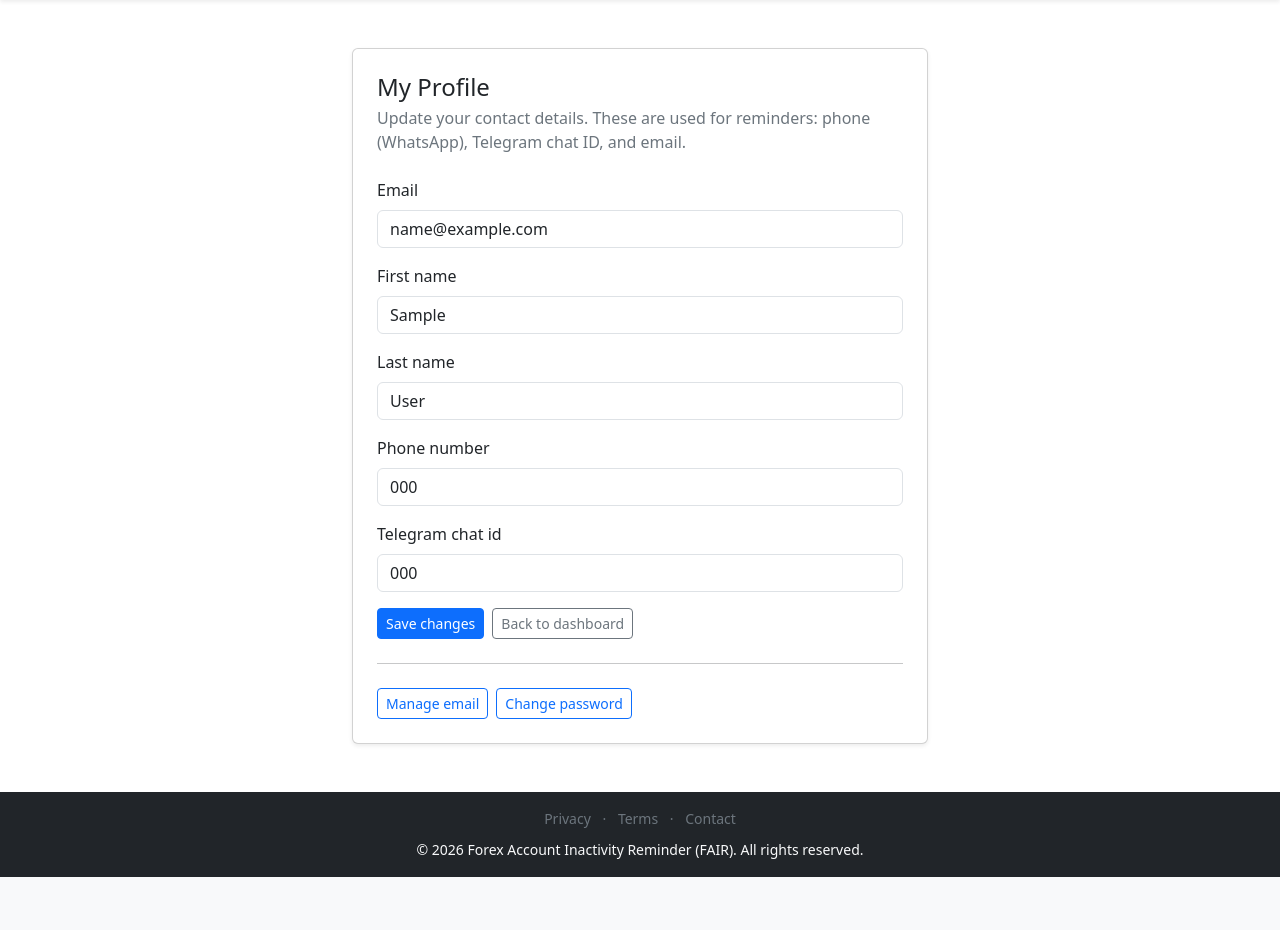
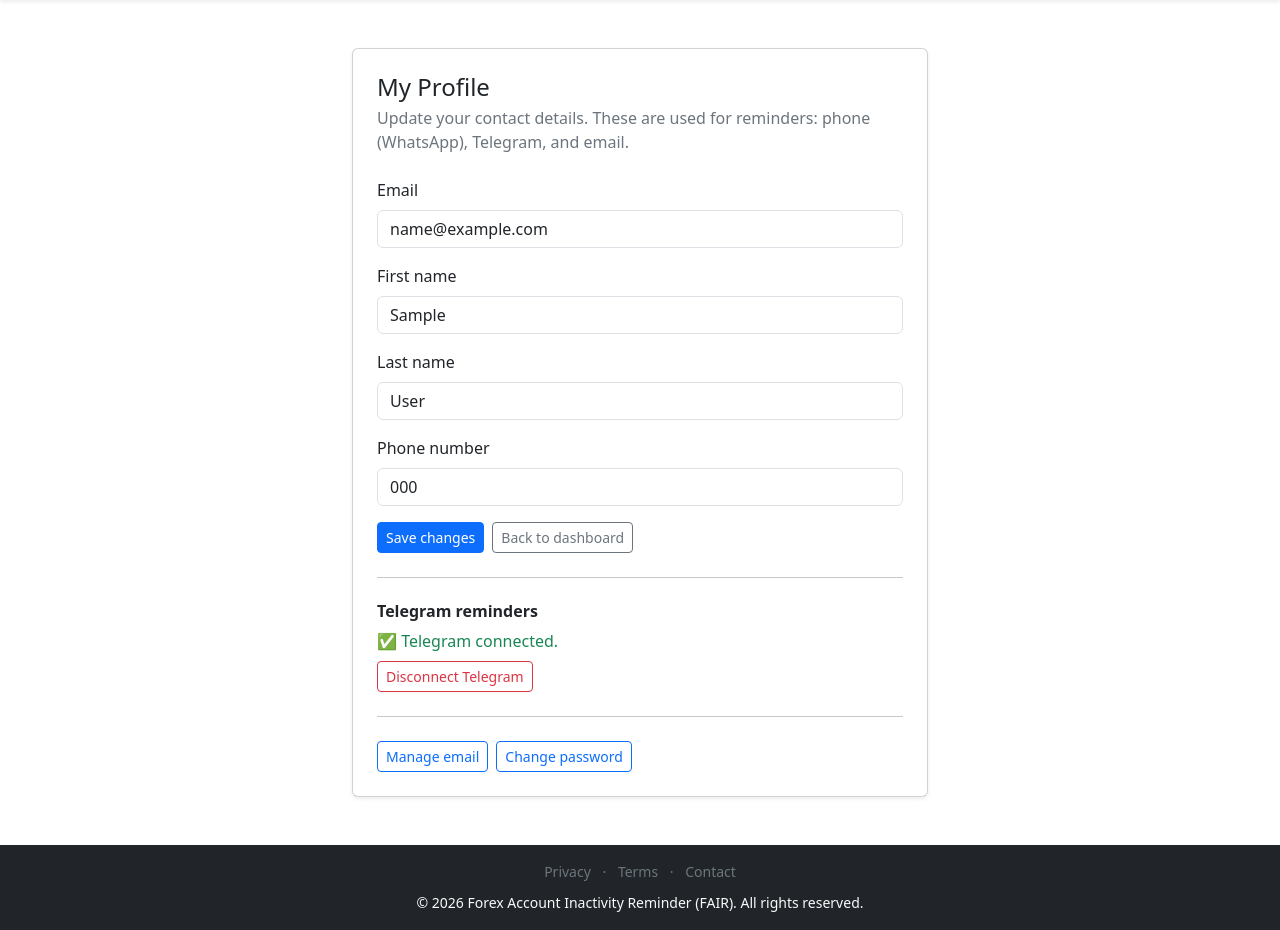
Before and after one commit to mdkintu/forex_reminder, a Django app: page /profile/ in a window 1280 px wide. Shown: the part 62-992 px from the top of the page. Before the commit the page ends 939 px from the top, so only its background shows below. Run offline with Django 5.2, Linux system fonts and the light colour scheme; a user stored in the database is signed in; tables that the repository leaves empty hold one stand-in row (values such as "Sample post"); parts of the project's set-up code (start-up, migrations or seed data) failed here and were passed over.

Commit message:
Add one-tap "Connect Telegram" flow via webhook
Telegram bots can't message a user who has never contacted them first
(a platform anti-spam rule, not something this app controls), so users
previously had to find their own chat ID via a third-party bot and paste
it into a text field. This replaces that with a one-tap deep link:

- Profile page shows a "Connect Telegram" button
  (t.me/<TELEGRAM_BOT_USERNAME>?start=<token>) when not yet connected, or
  a "Disconnect" action once it is. The user taps it, then taps Telegram's
  own "Start" button -- one tap, no chat ID to look up or type.
- A new webhook (accounts.views.telegram_webhook, POST-only, csrf_exempt)
  receives the resulting /start <token> message, resolves the token to the
  right user via User.resolve_telegram_link_token, saves the chat id, and
  confirms in the chat. Verified via the X-Telegram-Bot-Api-Secret-Token
  header (TELEGRAM_WEBHOOK_SECRET) so a spoofed POST to the same URL is
  rejected with 403. A failed confirmation reply is caught and logged
  rather than raising, since Telegram retries on non-2xx and the chat id
  is already saved by that point.
- Link tokens (accounts.models.User) are random, single-use, and expire
  after 30 minutes.
- New `set_telegram_webhook` management command registers/inspects/removes
  the webhook with Telegram's servers (HTTPS + TELEGRAM_WEBHOOK_SECRET
  required, so this is a production-only step -- see README).
- ProfileForm no longer exposes telegram_chat_id for direct editing;
  dashboard/profile show a connected/not-connected state instead of the
  raw chat id.

Verified live end-to-end: real webhook POSTs (valid token connects and
clears itself, replay of a used token doesn't reconnect, wrong/missing
secret returns 403, non-POST returns 405), and the profile page's
connect/disconnect UI via browser automation.

Co-Authored-By: Claude Sonnet 5 <noreply@anthropic.com>

```diff
--- a/accounts/forms.py
+++ b/accounts/forms.py
@@ -8,12 +8,14 @@ class ProfileForm(forms.ModelForm):
 
     class Meta:
         model = User
+        # telegram_chat_id is deliberately not here: it's set via the
+        # "Connect Telegram" deep-link flow (accounts.views.telegram_webhook),
+        # not typed in by hand — see templates/account/profile.html.
         fields = [
             "email",
             "first_name",
             "last_name",
             "phone_number",
-            "telegram_chat_id",
         ]
         widgets = {
             "email": forms.EmailInput(
@@ -31,10 +33,4 @@ class ProfileForm(forms.ModelForm):
                     "placeholder": "+15551234567 (E.164, used for WhatsApp)",
                 }
             ),
-            "telegram_chat_id": forms.TextInput(
-                attrs={
-                    "class": "form-control",
-                    "placeholder": "Your Telegram chat id, e.g. 123456789",
-                }
-            ),
         }
--- a/accounts/models.py
+++ b/accounts/models.py
@@ -1,5 +1,8 @@
+import secrets
+
 from django.contrib.auth.models import AbstractUser, BaseUserManager
 from django.db import models
+from django.utils import timezone as dj_timezone
 
 
 class UserManager(BaseUserManager):
@@ -41,9 +44,19 @@ class User(AbstractUser):
 
     username = None  # Remove the username field entirely
 
+    #: How long a generated "Connect Telegram" link token stays valid.
+    TELEGRAM_LINK_TOKEN_VALID_MINUTES = 30
+
     email = models.EmailField(unique=True)
     phone_number = models.CharField(max_length=20, blank=True)
     telegram_chat_id = models.CharField(max_length=100, blank=True)
+    # Short-lived token for the "Connect Telegram" deep link
+    # (t.me/<bot>?start=<token>). Telegram requires the user to message the
+    # bot before it can message them — this one-tap flow does that message
+    # for them, and accounts.views.telegram_webhook uses this token to know
+    # which account the resulting chat_id belongs to. Cleared after use.
+    telegram_link_token = models.CharField(max_length=43, blank=True, db_index=True)
+    telegram_link_token_created_at = models.DateTimeField(null=True, blank=True)
     # IANA timezone name (e.g. "Africa/Nairobi", "America/New_York"). Auto
     # detected from the user's browser on first login, with a manual override.
     # Used to compute "days since last trade" in the user's local timezone so
@@ -79,3 +92,35 @@ class User(AbstractUser):
                 self.timezone = value
         except (zoneinfo.ZoneInfoNotFoundError, ValueError, TypeError):
             pass  # ignore junk from the client
+
+    def get_or_create_telegram_link_token(self) -> str:
+        """A valid token for the "Connect Telegram" deep link, generating a
+        fresh one if there's none yet or the existing one has expired."""
+        if self.telegram_link_token and self._telegram_link_token_is_valid():
+            return self.telegram_link_token
+        self.telegram_link_token = secrets.token_urlsafe(32)
+        self.telegram_link_token_created_at = dj_timezone.now()
+        self.save(update_fields=["telegram_link_token", "telegram_link_token_created_at"])
+        return self.telegram_link_token
+
+    def _telegram_link_token_is_valid(self) -> bool:
+        if not self.telegram_link_token or not self.telegram_link_token_created_at:
+            return False
+        age = dj_timezone.now() - self.telegram_link_token_created_at
+        return age.total_seconds() <= self.TELEGRAM_LINK_TOKEN_VALID_MINUTES * 60
+
+    def clear_telegram_link_token(self) -> None:
+        self.telegram_link_token = ""
+        self.telegram_link_token_created_at = None
+        self.save(update_fields=["telegram_link_token", "telegram_link_token_created_at"])
+
+    @classmethod
+    def resolve_telegram_link_token(cls, token: str) -> "User | None":
+        """The user a still-valid "Connect Telegram" token belongs to, or
+        None if the token is missing, unknown, or expired."""
+        if not token:
+            return None
+        user = cls.objects.filter(telegram_link_token=token).first()
+        if user is None or not user._telegram_link_token_is_valid():
+            return None
+        return user
--- a/accounts/urls.py
+++ b/accounts/urls.py
@@ -11,4 +11,5 @@ urlpatterns = [
     path("privacy/", views.privacy, name="privacy"),
     path("terms/", views.terms, name="terms"),
     path("contact/", views.contact, name="contact"),
+    path("telegram/webhook/", views.telegram_webhook, name="telegram_webhook"),
 ]
--- a/accounts/views.py
+++ b/accounts/views.py
@@ -1,11 +1,22 @@
+import json
+import logging
+
+from django.conf import settings
 from django.contrib import messages
 from django.contrib.auth.decorators import login_required
+from django.http import HttpResponse, HttpResponseForbidden
 from django.shortcuts import redirect, render
+from django.views.decorators.csrf import csrf_exempt
+from django.views.decorators.http import require_POST
 
 from allauth.account.models import EmailAddress
 from trades.models import TradingAccount
+from trades.notifications import send_telegram_message
 
 from .forms import ProfileForm
+from .models import User
+
+logger = logging.getLogger(__name__)
 
 
 def home(request):
@@ -70,8 +81,15 @@ def profile(request):
 
     Handles both GET (render the form) and POST (save the changes). When the
     email changes, allauth's ``EmailAddress`` record is updated too so the
-    two stay in sync.
+    two stay in sync. A separate "disconnect_telegram" POST action (its own
+    button, not part of ProfileForm) clears a connected Telegram chat.
     """
+    if request.method == "POST" and "disconnect_telegram" in request.POST:
+        request.user.telegram_chat_id = ""
+        request.user.save(update_fields=["telegram_chat_id"])
+        messages.success(request, "Telegram disconnected.")
+        return redirect("accounts:profile")
+
     if request.method == "POST":
         # Read the current email before binding: form validation writes the
         # submitted values onto request.user.
@@ -103,4 +121,83 @@ def profile(request):
     else:
         form = ProfileForm(instance=request.user)
 
-    return render(request, "account/profile.html", {"form": form, "user": request.user})
+    telegram_connect_url = None
+    if not request.user.telegram_chat_id and settings.TELEGRAM_BOT_USERNAME:
+        token = request.user.get_or_create_telegram_link_token()
+        telegram_connect_url = (
+            f"https://t.me/{settings.TELEGRAM_BOT_USERNAME}?start={token}"
+        )
+
+    return render(
+        request,
+        "account/profile.html",
+        {
+            "form": form,
+            "user": request.user,
+            "telegram_connect_url": telegram_connect_url,
+        },
+    )
+
+
+@csrf_exempt
+@require_POST
+def telegram_webhook(request):
+    """Receives updates from Telegram's webhook (see the set_telegram_webhook
+    management command).
+
+    Handles the ``/start <token>`` message the "Connect Telegram" deep link
+    sends: resolves which user the token belongs to, saves their chat id so
+    reminders can reach them, and confirms in the chat. Always returns 200
+    (Telegram retries on non-2xx) — problems are logged, not raised.
+    """
+    secret = request.headers.get("X-Telegram-Bot-Api-Secret-Token", "")
+    if not settings.TELEGRAM_WEBHOOK_SECRET or secret != settings.TELEGRAM_WEBHOOK_SECRET:
+        return HttpResponseForbidden("Invalid secret token")
+
+    try:
+        update = json.loads(request.body or b"{}")
+    except (TypeError, ValueError):
+        logger.warning("[telegram webhook] Ignoring malformed update body.")
+        return HttpResponse(status=200)
+
+    message = update.get("message") or update.get("edited_message") or {}
+    chat_id = message.get("chat", {}).get("id")
+    text = (message.get("text") or "").strip()
+
+    if not chat_id or not text.startswith("/start"):
+        return HttpResponse(status=200)
+
+    token = text[len("/start"):].strip()
+    user = User.resolve_telegram_link_token(token)
+
+    if user is None:
+        _try_send_telegram(
+            chat_id,
+            "This link has expired or isn't valid. Go back to your FAIR "
+            "profile page and tap “Connect Telegram” again.",
+        )
+        return HttpResponse(status=200)
+
+    # Save first: the connection itself must not be lost even if the
+    # confirmation reply below fails to send (network blip, Telegram API
+    # error, etc.) — a retried webhook delivery would otherwise find the
+    # token already cleared and wrongly report it as expired.
+    user.telegram_chat_id = str(chat_id)
+    user.save(update_fields=["telegram_chat_id"])
+    user.clear_telegram_link_token()
+
+    logger.info("[telegram webhook] Connected chat %s to user %s.", chat_id, user.email)
+    _try_send_telegram(
+        chat_id,
+        "✅ Telegram connected! You'll receive FAIR inactivity reminders here.",
+    )
+    return HttpResponse(status=200)
+
+
+def _try_send_telegram(chat_id, text) -> None:
+    """send_telegram_message, but never raise — a failed reply here must not
+    turn into a 500 back to Telegram (which would just retry the update)."""
+    try:
+        send_telegram_message(chat_id, text)
+    except Exception:  # noqa: BLE001 - log and continue, see docstring
+        logger.exception("[telegram webhook] Failed to reply to chat %s.", chat_id)
--- a/templates/account/profile.html
+++ b/templates/account/profile.html
@@ -9,7 +9,7 @@
             <h1 class="h4 card-title mb-1">My Profile</h1>
             <p class="text-secondary mb-4">
                 Update your contact details. These are used for reminders:
-                phone (WhatsApp), Telegram chat ID, and email.
+                phone (WhatsApp), Telegram, and email.
             </p>
 
             <form method="post" novalidate>
@@ -48,6 +48,30 @@
 
             <hr class="my-4">
 
+            <h2 class="h6 fw-semibold mb-2">Telegram reminders</h2>
+            {% if user.telegram_chat_id %}
+                <p class="text-success mb-2">✅ Telegram connected.</p>
+                <form method="post" class="mb-0">
+                    {% csrf_token %}
+                    <button type="submit" name="disconnect_telegram" value="1"
+                            class="btn btn-outline-danger btn-sm">
+                        Disconnect Telegram
+                    </button>
+                </form>
+            {% elif telegram_connect_url %}
+                <p class="text-secondary small mb-2">
+                    One tap connects this account to our Telegram bot — no chat ID to look up or type.
+                </p>
+                <a href="{{ telegram_connect_url }}" target="_blank" rel="noopener"
+                   class="btn btn-primary btn-sm">
+                    Connect Telegram
+                </a>
+            {% else %}
+                <p class="text-secondary small mb-0">Telegram reminders aren't configured on this server.</p>
+            {% endif %}
+
+            <hr class="my-4">
+
             <div class="d-flex gap-2 flex-wrap">
                 <a href="{% url 'account_email' %}" class="btn btn-outline-primary btn-sm">
                     Manage email
--- a/templates/dashboard.html
+++ b/templates/dashboard.html
@@ -79,7 +79,7 @@
                     <h5 class="card-title text-primary">Notification preferences</h5>
                     <p class="text-secondary">
                         Phone: {{ user.phone_number|default:"Not set" }}<br>
-                        Telegram chat ID: {{ user.telegram_chat_id|default:"Not set" }}
+                        Telegram: {% if user.telegram_chat_id %}✅ Connected{% else %}Not connected{% endif %}
                     </p>
                     <a href="{% url 'accounts:profile' %}" class="btn btn-outline-primary btn-sm">
                         Edit profile
```
Also changed, not shown: DEPLOY_ENV_EXAMPLE.txt (+8 -0 lines), accounts/management/commands/set_telegram_webhook.py (added, +76 -0 lines), accounts/tests/test_models.py (added, +77 -0 lines), accounts/tests/test_telegram_webhook.py (added, +135 -0 lines), accounts/tests/test_views.py (+51 -3 lines), forex_reminder/settings.py (+10 -0 lines), templates/home.html (+4 -3 lines), README.md, accounts/management/__init__.py (added), accounts/management/commands/__init__.py (added), accounts/migrations/0005_user_telegram_link_token_and_more.py (added), 1 other file.
